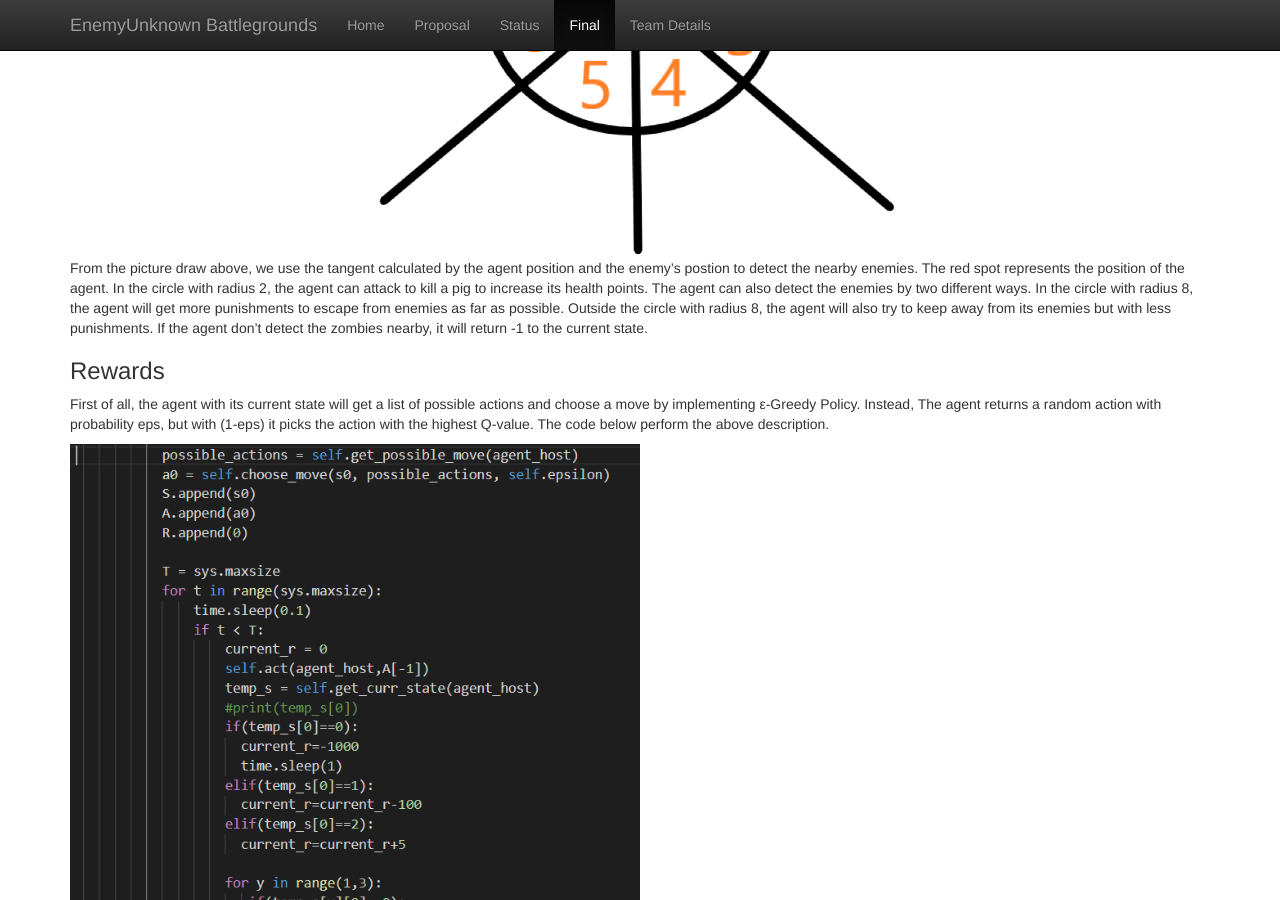
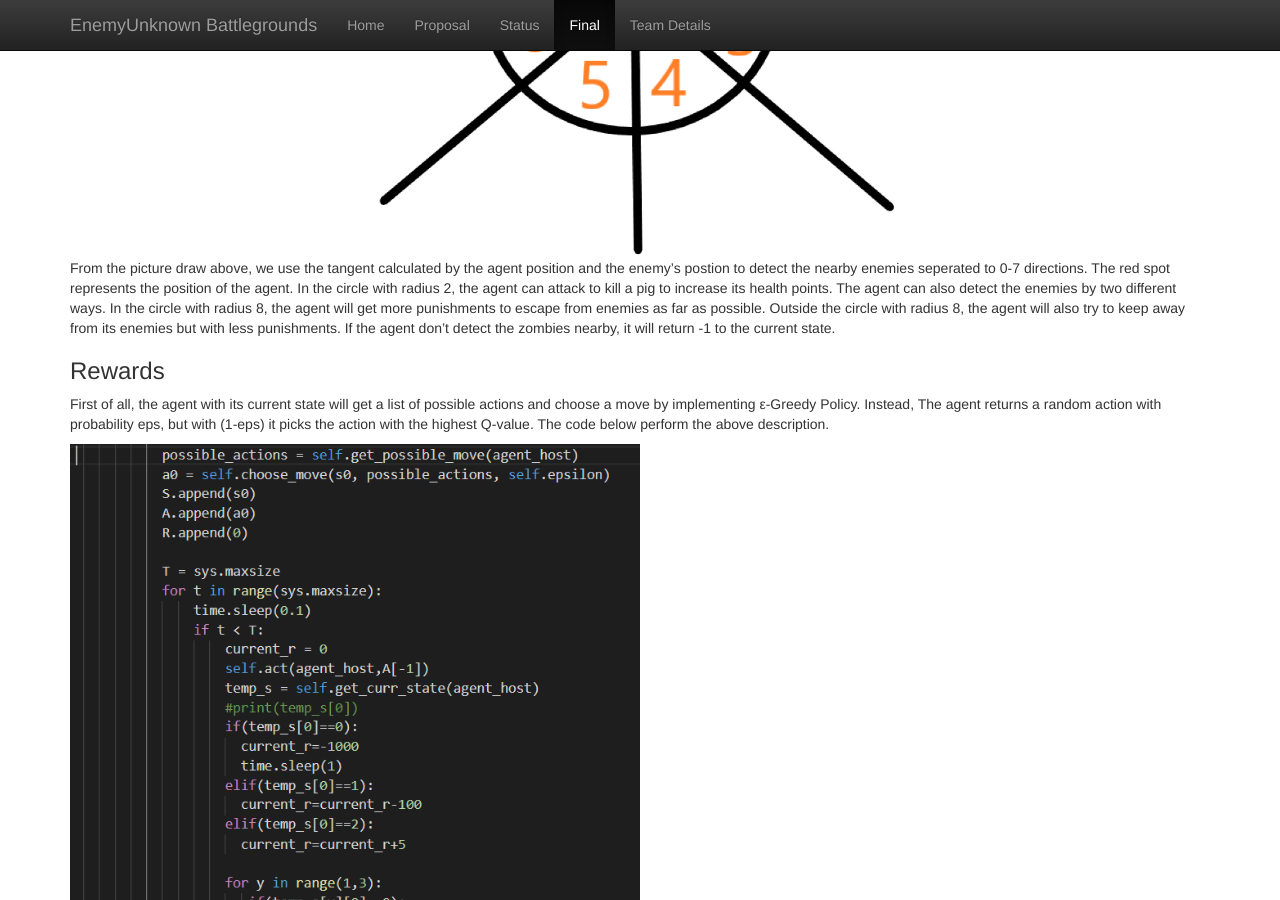
Before and after one commit to chenhaoy1/EnemyUnknown-Battlegrounds, a Jekyll site: the page built from docs/final.md, in a window 1280 px wide and 900 px high, scrolled down 3193 px. Built offline with Jekyll 4.4.1, drawn with Linux system fonts in a browser that asks for light colours; some of the changed text lies outside the part shown.

Commit message:
Update final.md

```diff
--- a/docs/final.md
+++ b/docs/final.md
@@ -42,7 +42,7 @@
 
 ε = 0.3 - Epsilon is the value that how often you want your agent to explore vs exploit. It refers to the random action that our AI will do instead of action with highest Q-value. The random actions will sometimes benefit our agent because it can sometimes escape from the zombies, so we don't set epsilon close to 0 and we set it to 0.3.
 
-n = 1 - N is the number of backsteps to update. We set it to 1 because we want to update our Q table immediately after each action. It works well in our environment.
+n = 1 - n is the number of backsteps to update. We set it to 1 because we want to update our Q table immediately after each action. It works well in our environment.
 
 What's more, we use update_q_table function to update the table of our agent resulting from rewards and then choose the best move of the agent.
 
@@ -95,7 +95,7 @@
 <img src="8.png" width="50%">
 </div>
 
-From the picture draw above, we use the tangent calculated by the agent position and the enemy's postion to detect the nearby enemies. The red spot represents the position of the agent. In the circle with radius 2, the agent can attack to kill a pig to increase its health points. The agent can also detect the enemies by two different ways. In the circle with radius 8, the agent will get more punishments to escape from enemies as far as possible. Outside the circle with radius 8, the agent will also try to keep away from its enemies but with less punishments. If the agent don't detect the zombies nearby, it will return -1 to the current state.
+From the picture draw above, we use the tangent calculated by the agent position and the enemy's postion to detect the nearby enemies seperated to 0-7 directions. The red spot represents the position of the agent. In the circle with radius 2, the agent can attack to kill a pig to increase its health points. The agent can also detect the enemies by two different ways. In the circle with radius 8, the agent will get more punishments to escape from enemies as far as possible. Outside the circle with radius 8, the agent will also try to keep away from its enemies but with less punishments. If the agent don't detect the zombies nearby, it will return -1 to the current state.
 
 ### Rewards
 First of all, the agent with its current state will get a list of possible actions and choose a move by implementing ε-Greedy Policy. Instead, The agent returns a random action with probability eps, but with (1-eps) it picks the action with the highest Q-value. The code below perform the above description.
```
